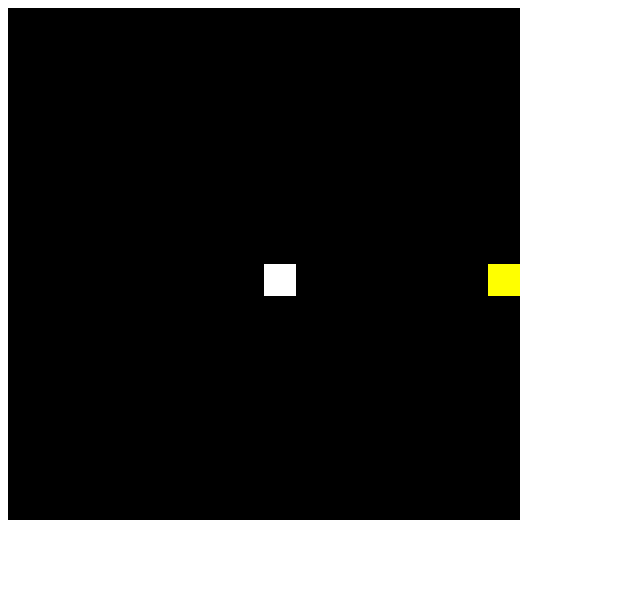
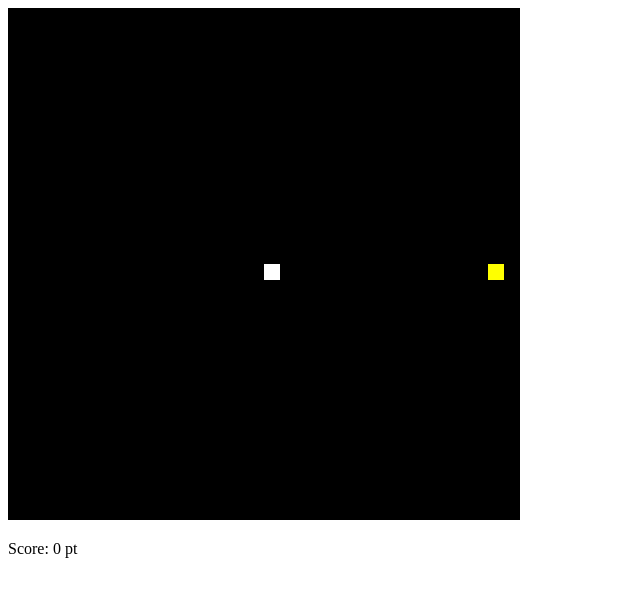
Before and after one commit to ThazSobral/Snake-SimpleJS, a plain HTML site: page index.html in a window 1280 px wide. Shown: the whole page, without its empty margins (0-640 px from the left). Drawn offline with Linux system fonts and the light colour scheme.

Commit message:
review of functions and add score

```diff
--- a/index.html
+++ b/index.html
@@ -8,7 +8,12 @@
   <title>snake.js</title>
 </head>
 <body>
-  <canvas id="snake" width="512" height="512"></canvas>
+  <div id="content">
+    <canvas id="snake" width="512" height="512"></canvas>
+    <div id="info">
+      <p>Score: <span id="score">0</span> pt</p>
+    </div>
+  </div>
   <script src="./script.js"></script>
 </body>
 </html>
--- a/script.js
+++ b/script.js
@@ -1,74 +1,81 @@
-let canvas = document.getElementById('snake')
-let context = canvas.getContext('2d')
-let box = 32
+const scoreboard = document.getElementById('score')
+const canvas = document.getElementById('snake')
+const context = canvas.getContext('2d')
+const box = 16
+const backgroundX = 32 * box, backgroundY = 32 * box
+
+let score = 0
+let direction = null
 let snake = []
 snake[0] ={
-    x: 8 * box,
-    y: 8 * box
-}
-let direction = null
-let food ={
-    x: Math.floor(Math.random() * 15 + 1) * box,
-    y: Math.floor(Math.random() * 15 + 1) * box
+    x: box * box,
+    y: box * box
 }
 
-function createBackground(){
-    context.fillStyle = "black"
-    context.fillRect(0, 0, 16*box, 16*box)
+let snakeX = snake[0].x, snakeY = snake[0].y
+
+let food ={
+    x: Math.floor(Math.random() * (box-1) + 1) * (box * 2),
+    y: Math.floor(Math.random() * (box-1) + 1) * (box * 2)
 }
 
-function createSnake (){
+const createBackground = () => {
+    context.fillStyle = "black"
+    context.fillRect(0, 0, backgroundX, backgroundY)
+}
+
+const createSnake = () => {
     for(i = 0; i < snake.length; i++){
         context.fillStyle = "white"
         context.fillRect(snake[i].x, snake[i].y, box, box)
     }
 }
 
-function drawFood (){
+const drawFood = () => {
     context.fillStyle = "yellow"
     context.fillRect(food.x, food.y, box, box)
 }
 
-document.addEventListener('keydown', update)
-
-function update(event){
+const update = (event) => {
     if(event.keyCode == 37 && direction != 'right') direction = 'left'
     if(event.keyCode == 38 && direction != 'down') direction = 'up'
     if(event.keyCode == 39 && direction != 'left') direction = 'right'
     if(event.keyCode == 40 && direction != 'up') direction = 'down'
 }
 
-function startGame(){
+const limit = () => {
+    if(snake[0].x >= backgroundX && direction == "right") snake[0].x = -box
+    if(snake[0].x < 0 && direction == 'left') snake[0].x = backgroundX
+    if(snake[0].y >= backgroundY && direction == "down") snake[0].y = -box
+    if(snake[0].y < 0 && direction == 'up') snake[0].y = backgroundY
+}
 
-    if(snake[0].x > 15*box && direction == "right") snake[0].x = 0
-    if(snake[0].x < 0 && direction == 'left') snake[0].x = 16 * box
-    if(snake[0].y > 15*box && direction == "down") snake[0].y = 0
-    if(snake[0].y < 0 && direction == 'up') snake[0].y = 16 * box
-
+const gameOver = () => {
     for(i = 1; i < snake.length; i++){
         if(snake[0].x == snake[i].x && snake[0].y == snake[i].y){
             clearInterval(game)
             alert('Game Over!')
         }
     }
+}
 
-    createBackground()
-    createSnake()
-    drawFood()
-
-    let snakeX = snake[0].x
-    let snakeY = snake[0].y
+const moveSnake = () => {
+    snakeX = snake[0].x
+    snakeY = snake[0].y
 
     if(direction == "right") snakeX += box
     if(direction == "left") snakeX -= box
     if (direction == "up") snakeY -= box
     if(direction == "down") snakeY += box
+}
 
+const updateSnake = () => {
     if(snakeX != food.x || snakeY != food.y){
         snake.pop()
     }else{
-        food.x = Math.floor(Math.random() * 15 +1) * box
-        food.y = Math.floor(Math.random() * 15 +1) * box
+        food.x = Math.floor(Math.random() * (box-1) + 1) * box
+        food.y = Math.floor(Math.random() * (box-1) + 1) * box
+        updateScore()
     }
 
     let newHead ={
@@ -79,4 +86,27 @@ function startGame(){
     snake.unshift(newHead)
 }
 
+const updateScore = () => {
+    score += 1
+    scoreboard.innerHTML = ''
+    const textScore = document.createTextNode(score)
+
+    scoreboard.appendChild(textScore)
+}
+
+const startGame = () => {
+    createBackground()
+    createSnake()
+    drawFood()
+
+    limit()
+    gameOver()
+
+    moveSnake()
+    updateSnake()
+
+}
+
+document.addEventListener('keydown', update)
+
 let game = setInterval(startGame, 100)
```
